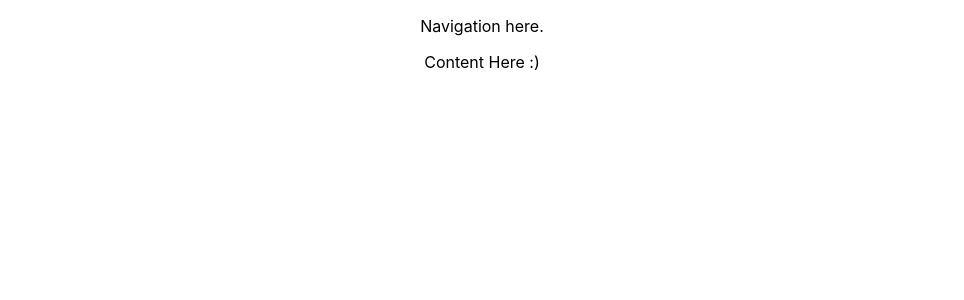
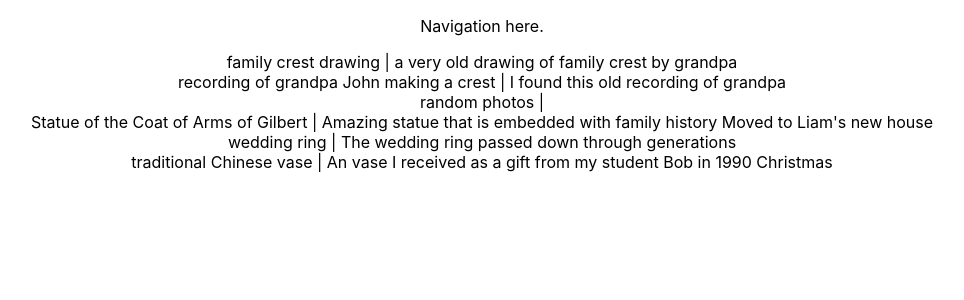
Before and after one commit to saybb/heirloom22, a React (Create React App) app in the folder front_end/: page / in a window 1280 px wide. Shown: the top 300 px of the page, without its empty margins (158-1122 px from the left). Built offline with nearby package versions, Linux system fonts and the light colour scheme.

Commit message:
display artefacts

```diff
--- a/front_end/src/App.js
+++ b/front_end/src/App.js
@@ -12,6 +12,6 @@ function App() {
       <ArtefactList />
     </div>
   );
-  }
+}
 
 export default App;
--- a/front_end/src/feed/ArtefactList.js
+++ b/front_end/src/feed/ArtefactList.js
@@ -9,6 +9,7 @@
 import React from 'react';
 
 // components
+import ArtefactListElement from "./ArtefactListElement.js";
 
 // sample data. This is just here for testing. It's a list of artefact objects.
 const artefacts = [
@@ -126,7 +127,6 @@ const artefacts = [
     }
 ]
 
-// class
 class ArtefactList extends React.Component {
     state = {
         artefacts: artefacts
@@ -134,7 +134,13 @@ class ArtefactList extends React.Component {
 
     render() {
         return(
-            <div><p>Content Here :)</p></div>
+            <div>
+                {
+                    artefacts.map((artefact) => (
+                        <ArtefactListElement artefact={artefact} />
+                    ))
+                }
+            </div>
         );
     }
 }
--- /dev/null
+++ b/front_end/src/feed/ArtefactListElement.js
@@ -0,0 +1,21 @@
+/* * *
+ * ArtefactListElement :: ReactJS Component
+ * A simple representation of an artefact for a list.
+ * The artefact should be passed to this component.
+ * Created By: Lawson Wang-Wills
+ */
+
+// libs
+import React from 'react';
+
+function ArtefactListElement(props) {
+    const artefact = props.artefact;
+
+    return(
+        <div>
+            <span>{ artefact.name } | { artefact.details }</span>
+        </div>
+    );
+}
+
+export default ArtefactListElement;
```
